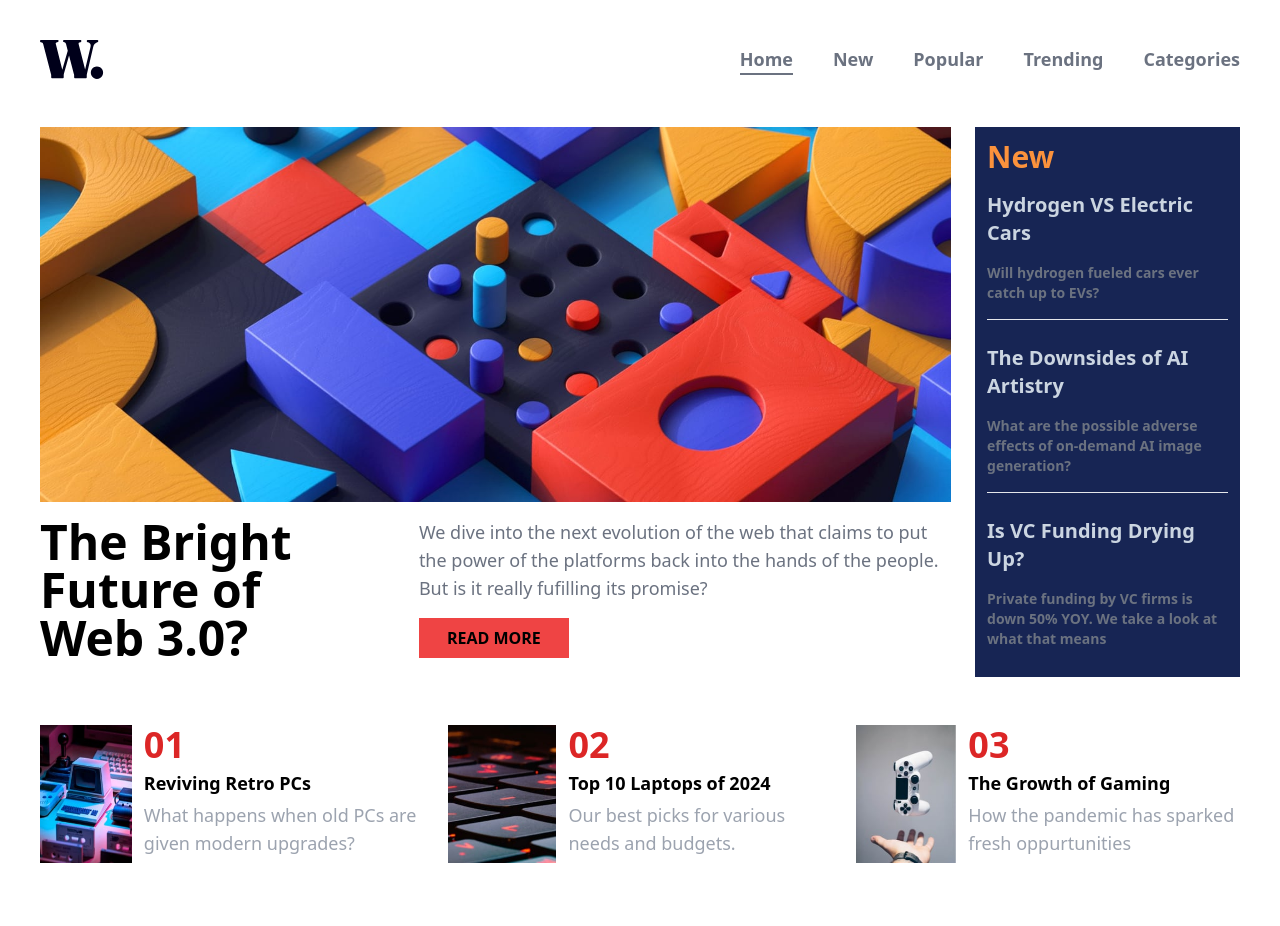
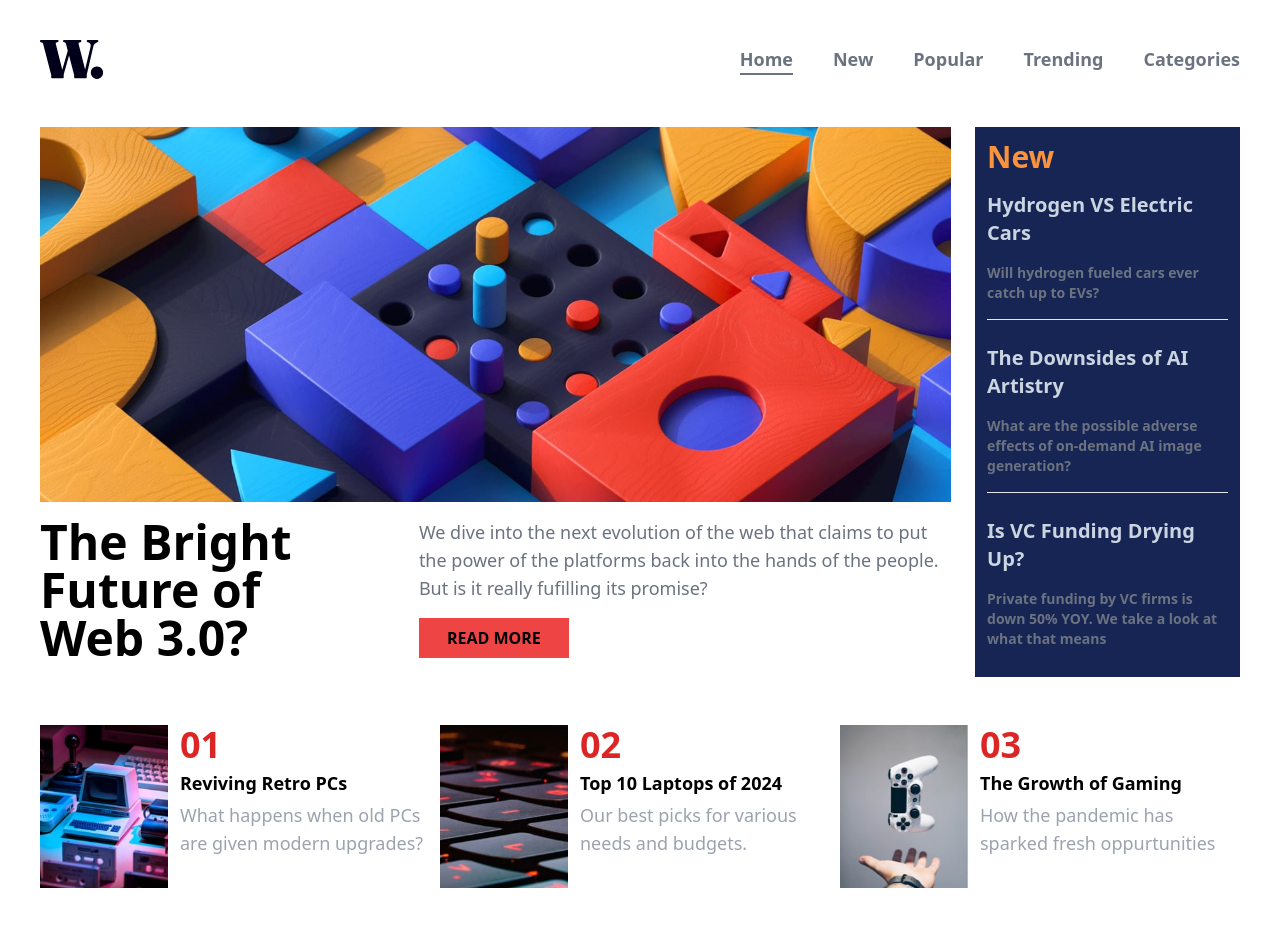
Before and after one commit to vivi-uch/news-letter, a React (Create React App) app: page / in a window 1280 px wide. Before the commit the page ends 903 px from the top, so only its background shows below. Built offline with nearby package versions, Linux system fonts and the light colour scheme; the HTML template or start-up script is replaced by a standard one.

Commit message:
fixed image align on mobile screens

```diff
--- a/src/Footcard.jsx
+++ b/src/Footcard.jsx
@@ -1,6 +1,6 @@
 export default function Footcard() {
   return (
-    <div className="grid grid-cols-1 gap-6  lg:grid-cols-3 md:grid-cols-2">
+    <div className="grid grid-cols-1 gap-6 lg:gap-0 lg:grid-cols-3 md:grid-cols-2">
       {cardList.map((card) => (
         <Card
           key={card.num}
@@ -18,9 +18,8 @@ export default function Footcard() {
 function Card({ src, num, heading, para, href }) {
   return (
     <div className="flex gap-3">
-      <div>
-        <img src={src} alt={num} className="w-32 lg:w-40 h-full" />
-      </div>
+      <img src={src} alt={num} className="w-32 h-full" />
+      {/*no need to put the img in a div*/}
       <div className="flex flex-col gap-3 lg:gap-1">
         <h1 className="text-red-600 font-bold lg:text-4xl">{num}</h1>
         <a href={href}>
```
